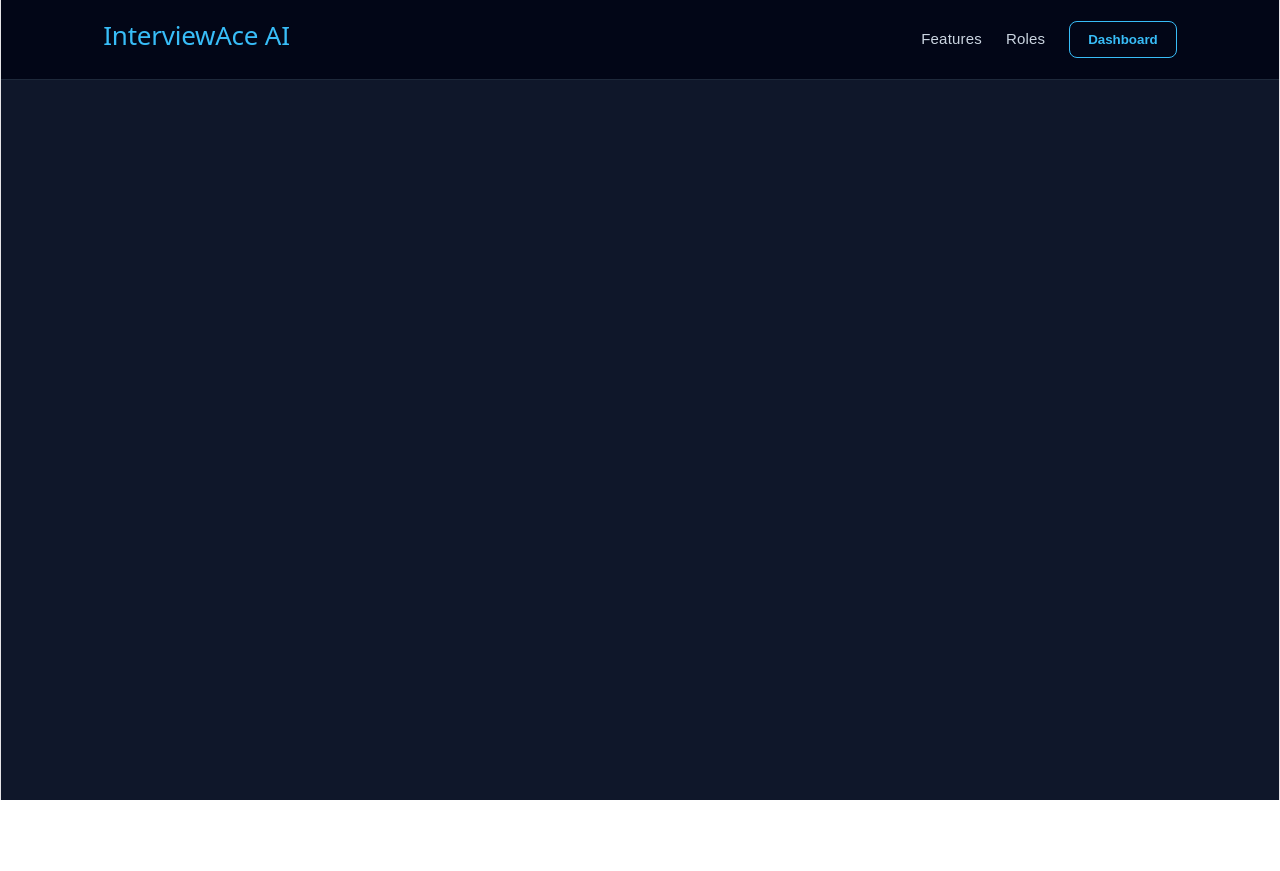
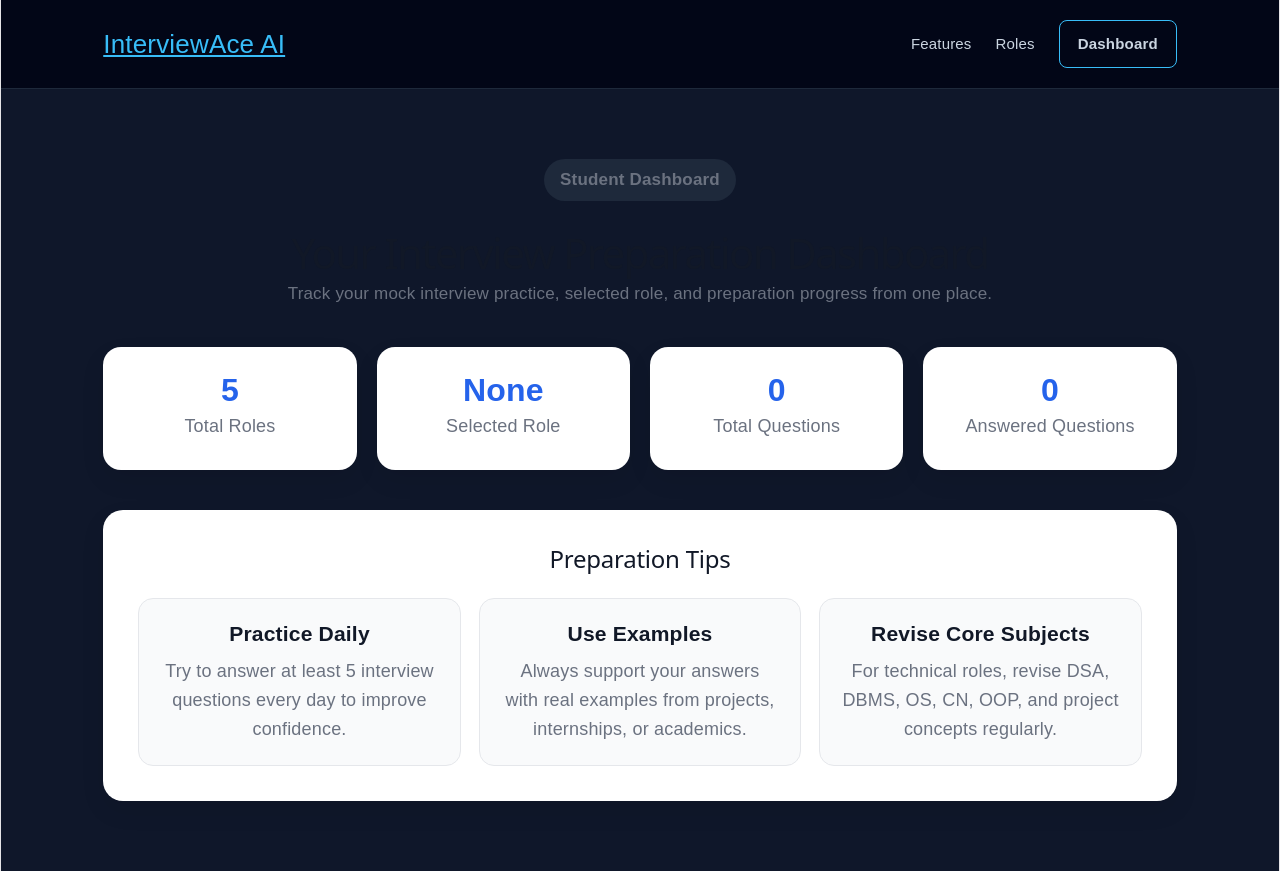
Before and after one commit to akanksha-mishra13/interviewace-ai, a React (Vite) app in the folder client/: page /dashboard in a window 1280 px wide. Before the commit the page ends 800 px from the top, so only its background shows below. Built offline with nearby package versions, Linux system fonts and the light colour scheme.

Commit message:
Add dashboard page

```diff
--- a/client/src/App.css
+++ b/client/src/App.css
@@ -585,3 +585,95 @@ button:disabled {
     grid-template-columns: 1fr;
   }
 }
+.dashboard-section {
+  padding: 70px 8%;
+}
+
+.dashboard-header {
+  text-align: center;
+  max-width: 800px;
+  margin: 0 auto 40px;
+}
+
+.dashboard-header h1 {
+  font-size: 42px;
+  margin: 15px 0;
+  color: #111827;
+}
+
+.dashboard-header p {
+  color: #6b7280;
+  font-size: 17px;
+}
+
+.dashboard-grid {
+  display: grid;
+  grid-template-columns: repeat(4, 1fr);
+  gap: 20px;
+  margin-bottom: 40px;
+}
+
+.dashboard-card {
+  background: white;
+  padding: 30px;
+  border-radius: 18px;
+  box-shadow: 0 10px 25px rgba(0, 0, 0, 0.08);
+  text-align: center;
+}
+
+.dashboard-card h3 {
+  font-size: 32px;
+  color: #2563eb;
+  margin-bottom: 10px;
+}
+
+.dashboard-card p {
+  color: #6b7280;
+  font-weight: 500;
+}
+
+.dashboard-panel {
+  background: white;
+  padding: 35px;
+  border-radius: 20px;
+  box-shadow: 0 10px 25px rgba(0, 0, 0, 0.08);
+}
+
+.dashboard-panel h2 {
+  margin-bottom: 25px;
+  color: #111827;
+}
+
+.tip-list {
+  display: grid;
+  grid-template-columns: repeat(3, 1fr);
+  gap: 18px;
+}
+
+.tip-card {
+  background: #f9fafb;
+  padding: 22px;
+  border-radius: 15px;
+  border: 1px solid #e5e7eb;
+}
+
+.tip-card h3 {
+  margin-bottom: 10px;
+  color: #111827;
+}
+
+.tip-card p {
+  color: #6b7280;
+  line-height: 1.6;
+}
+
+@media (max-width: 900px) {
+  .dashboard-grid,
+  .tip-list {
+    grid-template-columns: 1fr;
+  }
+
+  .dashboard-header h1 {
+    font-size: 32px;
+  }
+}
--- a/client/src/App.jsx
+++ b/client/src/App.jsx
@@ -18,6 +18,7 @@ import ResultPage from "./components/resultpage";
 
 import { roles } from "./data/roles";
 import { questions } from "./data/questions";
+import Dashboard from "./components/dashboard";
 
 function AppContent() {
   const [selectedRole, setSelectedRole] = useState("");
@@ -164,6 +165,17 @@ function AppContent() {
             )
           }
         />
+        <Route
+  path="/dashboard"
+  element={
+    <Dashboard
+      roles={roles}
+      selectedRole={selectedRole}
+      totalQuestions={totalQuestions}
+      answeredCount={answeredCount}
+    />
+  }
+/>
       </Routes>
     </div>
   );
--- /dev/null
+++ b/client/src/components/dashboard.jsx
@@ -0,0 +1,68 @@
+function Dashboard({ roles, selectedRole, totalQuestions, answeredCount }) {
+  return (
+    <section className="dashboard-section">
+      <div className="dashboard-header">
+        <p className="badge">Student Dashboard</p>
+        <h1>Your Interview Preparation Dashboard</h1>
+        <p>
+          Track your mock interview practice, selected role, and preparation
+          progress from one place.
+        </p>
+      </div>
+
+      <div className="dashboard-grid">
+        <div className="dashboard-card">
+          <h3>{roles.length}</h3>
+          <p>Total Roles</p>
+        </div>
+
+        <div className="dashboard-card">
+          <h3>{selectedRole || "None"}</h3>
+          <p>Selected Role</p>
+        </div>
+
+        <div className="dashboard-card">
+          <h3>{totalQuestions}</h3>
+          <p>Total Questions</p>
+        </div>
+
+        <div className="dashboard-card">
+          <h3>{answeredCount}</h3>
+          <p>Answered Questions</p>
+        </div>
+      </div>
+
+      <div className="dashboard-panel">
+        <h2>Preparation Tips</h2>
+
+        <div className="tip-list">
+          <div className="tip-card">
+            <h3>Practice Daily</h3>
+            <p>
+              Try to answer at least 5 interview questions every day to improve
+              confidence.
+            </p>
+          </div>
+
+          <div className="tip-card">
+            <h3>Use Examples</h3>
+            <p>
+              Always support your answers with real examples from projects,
+              internships, or academics.
+            </p>
+          </div>
+
+          <div className="tip-card">
+            <h3>Revise Core Subjects</h3>
+            <p>
+              For technical roles, revise DSA, DBMS, OS, CN, OOP, and project
+              concepts regularly.
+            </p>
+          </div>
+        </div>
+      </div>
+    </section>
+  );
+}
+
+export default Dashboard;
--- a/client/src/components/navbar.jsx
+++ b/client/src/components/navbar.jsx
@@ -1,12 +1,18 @@
+import { Link } from "react-router";
+
 function Navbar() {
   return (
     <nav className="navbar">
-      <h2 className="logo">InterviewAce AI</h2>
+      <Link to="/" className="logo">
+        InterviewAce AI
+      </Link>
 
       <div className="nav-links">
-        <a href="#features">Features</a>
-        <a href="#roles">Roles</a>
-        <button className="nav-btn">Dashboard</button>
+        <Link to="/#features">Features</Link>
+        <Link to="/#roles">Roles</Link>
+        <Link to="/dashboard" className="nav-btn">
+          Dashboard
+        </Link>
       </div>
     </nav>
   );
```
